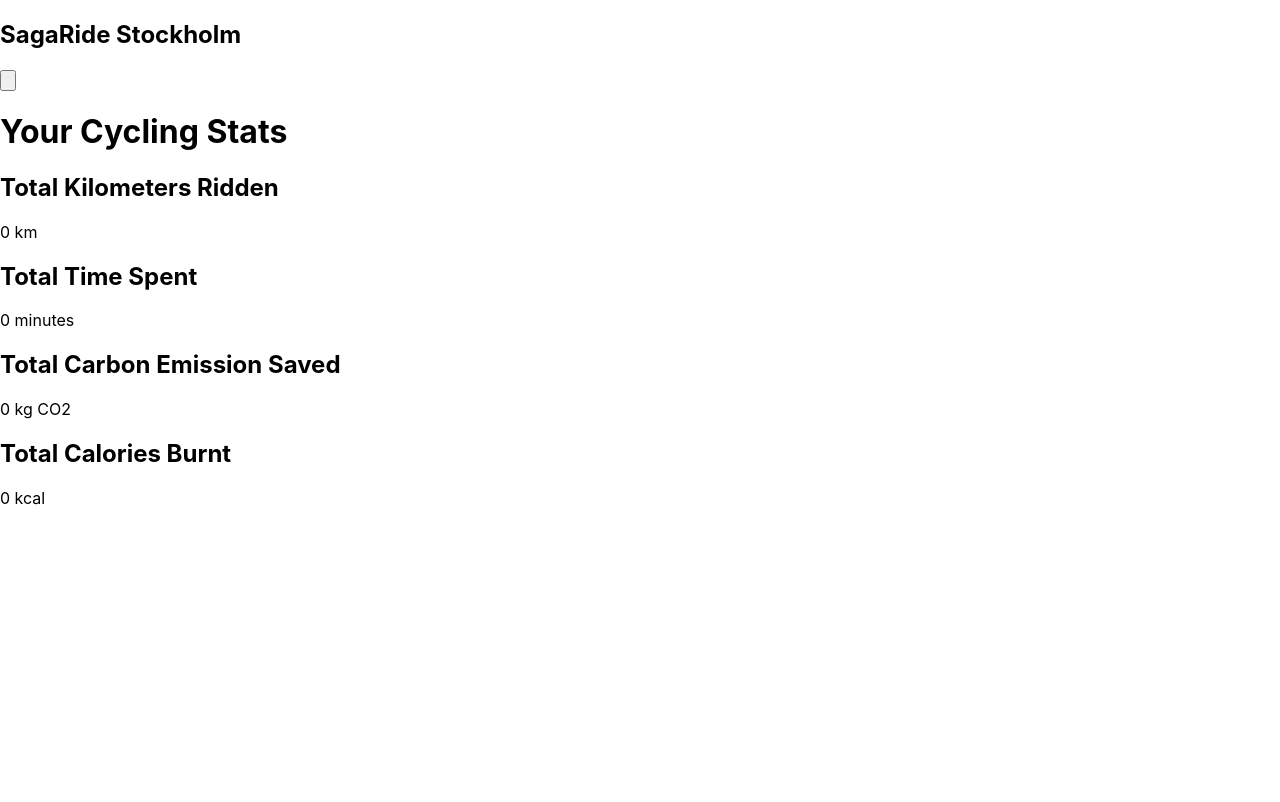
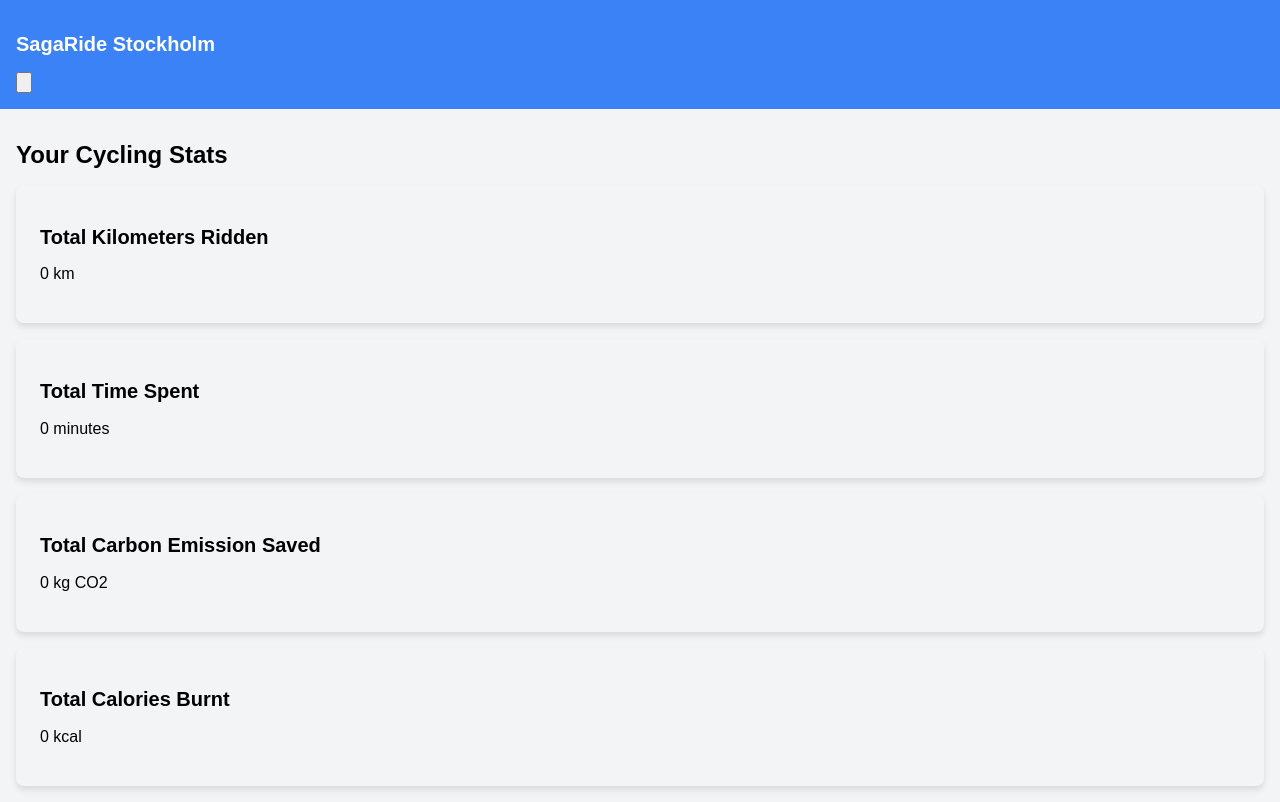
Before and after one commit to Heishigan/SagaRide, a React (Create React App) app: page /stats in a window 1280 px wide. Built offline with nearby package versions, Linux system fonts and the light colour scheme.

Commit message:
Added weatherAPI and weather based achivements

```diff
--- a/src/components/Achievements.js
+++ b/src/components/Achievements.js
@@ -2,6 +2,7 @@
 import React, { useEffect, useState } from "react";
 import { db, auth } from "../firebase";
 import { collection, query, where, getDocs } from "firebase/firestore";
+import { doc, getDoc } from "firebase/firestore";
 import Navbar from "./Navbar";
 
 const Achievements = () => {
@@ -9,6 +10,7 @@ const Achievements = () => {
   const [totalCarbonSaved, setTotalCarbonSaved] = useState(0);
   const [totalCaloriesBurnt, setTotalCaloriesBurnt] = useState(0);
   const [discoveredStories, setDiscoveredStories] = useState([]);
+  const [weatherAchievements, setWeatherAchievements] = useState([]);
 
   useEffect(() => {
     const fetchData = async () => {
@@ -18,6 +20,9 @@ const Achievements = () => {
         const ridesRef = collection(db, "rides");
         const ridesQuery = query(ridesRef, where("userId", "==", user.uid));
         const ridesSnapshot = await getDocs(ridesQuery);
+        const userRef = doc(db, "users", user.uid);
+        const userDoc = await getDoc(userRef);
+        setWeatherAchievements(userDoc.data()?.weatherAchievements || []);
 
         let distance = 0;
         ridesSnapshot.forEach((doc) => {
@@ -102,6 +107,16 @@ const Achievements = () => {
             />
           </div>
         </div>
+         {/* Weather-Based Achievements */}
+         <div className="mb-6">
+          <h2 className="text-xl font-semibold mb-2">Weather Achievements</h2>
+          <div className="grid grid-cols-1 md:grid-cols-3 gap-4">
+            <AchievementCard
+              title="Frost Knight"
+              completed={weatherAchievements.includes("Frost Knight")}
+            />
+          </div>
+        </div>
 
         {/* Story Stones Discovered */}
         <div className="mb-6">
@@ -132,4 +147,5 @@ const AchievementCard = ({ title, completed }) => {
   );
 };
 
+
 export default Achievements;
--- a/src/components/Dashboard.js
+++ b/src/components/Dashboard.js
@@ -3,9 +3,11 @@ import React, { useState } from "react";
 import Navbar from "./Navbar";
 import GoogleMaps from "./GoogleMaps";
 import { db, auth } from "../firebase"; // Import auth
-import { collection, addDoc, doc, getDoc, updateDoc } from "firebase/firestore";
+import { collection, addDoc, doc, getDoc, setDoc, updateDoc } from "firebase/firestore";
 import QRScanner from "./QRScanner";
 import AchievementModal from "./AchievementModal"; // Import the modal
+import { getWeather } from "../utils/Weather"; // Import the weather utility
+
 
 const Dashboard = () => {
   const [isRiding, setIsRiding] = useState(false);
@@ -17,17 +19,41 @@ const Dashboard = () => {
   const [story, setStory] = useState(null);
   const [isModalOpen, setIsModalOpen] = useState(false); // Modal state
   const [achievementLocation, setAchievementLocation] = useState(""); // Achievement location
+  const [weather, setWeather] = useState(null); // Store weather data
 
-  const handleStartRide = () => {
+
+
+  const handleStartRide = async () => {
     if (navigator.geolocation) {
       navigator.geolocation.getCurrentPosition(
-        (position) => {
+        async (position) => {
           const { latitude, longitude } = position.coords;
           setStartCoords({ lat: latitude, lng: longitude });
           setIsRiding(true);
           setStartTime(new Date());
           console.log("Ride started at:", new Date());
           console.log("Start coordinates:", latitude, longitude);
+
+          // Fetch weather data
+          const weatherData = await getWeather(latitude, longitude);
+          setWeather(weatherData);
+          console.log("Weather data:", weatherData);
+
+          // Check for weather-based achievements
+          const user = auth.currentUser;
+          if (user) {
+            const userRef = doc(db, "users", user.uid);
+            const userDoc = await getDoc(userRef);
+
+            if (weatherData?.main?.temp < 5) {
+              const achievements = userDoc.data()?.weatherAchievements || [];
+              if (!achievements.includes("Frost Knight")) {
+                achievements.push("Frost Knight");
+                await updateDoc(userRef, { weatherAchievements: achievements });
+                alert("Achievement Unlocked: Frost Knight 🥶");
+              }
+            }
+          }
         },
         (error) => {
           console.error("Error getting location:", error);
@@ -65,6 +91,7 @@ const Dashboard = () => {
       console.error("Geolocation is not supported by this browser.");
     }
   };
+
 
   const calculateDistance = async (start, end) => {
     const apiKey = "YOUR_GOOGLE_MAPS_API_KEY"; // Replace with your API key
--- a/src/index.js
+++ b/src/index.js
@@ -3,6 +3,8 @@ import ReactDOM from 'react-dom/client';
 import './index.css';
 import App from './App';
 import reportWebVitals from './reportWebVitals';
+import "./styles.css"; // Add this line
+
 
 const root = ReactDOM.createRoot(document.getElementById('root'));
 root.render(
--- /dev/null
+++ b/src/styles.css
@@ -0,0 +1,147 @@
+/* src/styles.css */
+body {
+    font-family: Arial, sans-serif;
+    margin: 0;
+    padding: 0;
+    background-color: #f3f4f6;
+  }
+
+  .navbar {
+    background-color: #3b82f6;
+    padding: 1rem;
+    display: flex;
+    justify-content: space-between;
+    align-items: center;
+  }
+
+  .navbar h1 {
+    color: white;
+    font-size: 1.5rem;
+    font-weight: bold;
+  }
+
+  .navbar button {
+    background-color: transparent;
+    border: none;
+    color: white;
+    cursor: pointer;
+  }
+
+  .container {
+    padding: 1rem;
+  }
+
+  .card {
+    background-color: white;
+    padding: 1.5rem;
+    border-radius: 0.5rem;
+    box-shadow: 0 4px 6px rgba(0, 0, 0, 0.1);
+  }
+
+  .card h2 {
+    font-size: 1.25rem;
+    font-weight: 600;
+    margin-bottom: 0.5rem;
+  }
+
+  .card p {
+    font-size: 1.5rem;
+    font-weight: bold;
+  }
+
+  .grid {
+    display: grid;
+    gap: 1rem;
+  }
+
+  .grid-cols-1 {
+    grid-template-columns: repeat(1, minmax(0, 1fr));
+  }
+
+  .grid-cols-3 {
+    grid-template-columns: repeat(3, minmax(0, 1fr));
+  }
+
+  .gap-4 {
+    gap: 1rem;
+  }
+
+  .mb-4 {
+    margin-bottom: 1rem;
+  }
+
+  .mb-6 {
+    margin-bottom: 1.5rem;
+  }
+
+  .text-2xl {
+    font-size: 1.5rem;
+  }
+
+  .text-xl {
+    font-size: 1.25rem;
+  }
+
+  .text-lg {
+    font-size: 1.125rem;
+  }
+
+  .text-sm {
+    font-size: 0.875rem;
+  }
+
+  .font-bold {
+    font-weight: 700;
+  }
+
+  .font-semibold {
+    font-weight: 600;
+  }
+
+  .text-white {
+    color: white;
+  }
+
+  .text-gray-800 {
+    color: #1f2937;
+  }
+
+  .bg-blue-500 {
+    background-color: #3b82f6;
+  }
+
+  .bg-green-100 {
+    background-color: #dcfce7;
+  }
+
+  .bg-gray-100 {
+    background-color: #f3f4f6;
+  }
+
+  .rounded-lg {
+    border-radius: 0.5rem;
+  }
+
+  .shadow-md {
+    box-shadow: 0 4px 6px rgba(0, 0, 0, 0.1);
+  }
+
+  .p-4 {
+    padding: 1rem;
+  }
+
+  .p-6 {
+    padding: 1.5rem;
+  }
+
+  .mt-2 {
+    margin-top: 0.5rem;
+  }
+
+  .hover\:bg-blue-500:hover {
+    background-color: #3b82f6;
+  }
+
+  .hover\:text-white:hover {
+    color: white;
+  }
--- /dev/null
+++ b/src/utils/Weather.js
@@ -0,0 +1,16 @@
+// src/utils/Weather.js
+import axios from "axios";
+
+const API_KEY = "0b73eb9b98dd64a0d7e774055ccd15e0";
+
+export const getWeather = async (lat, lon) => {
+  try {
+    const response = await axios.get(
+      `https://api.openweathermap.org/data/2.5/weather?lat=${lat}&lon=${lon}&units=metric&appid=${API_KEY}`
+    );
+    return response.data;
+  } catch (error) {
+    console.error("Error fetching weather data:", error);
+    return null;
+  }
+};
```
